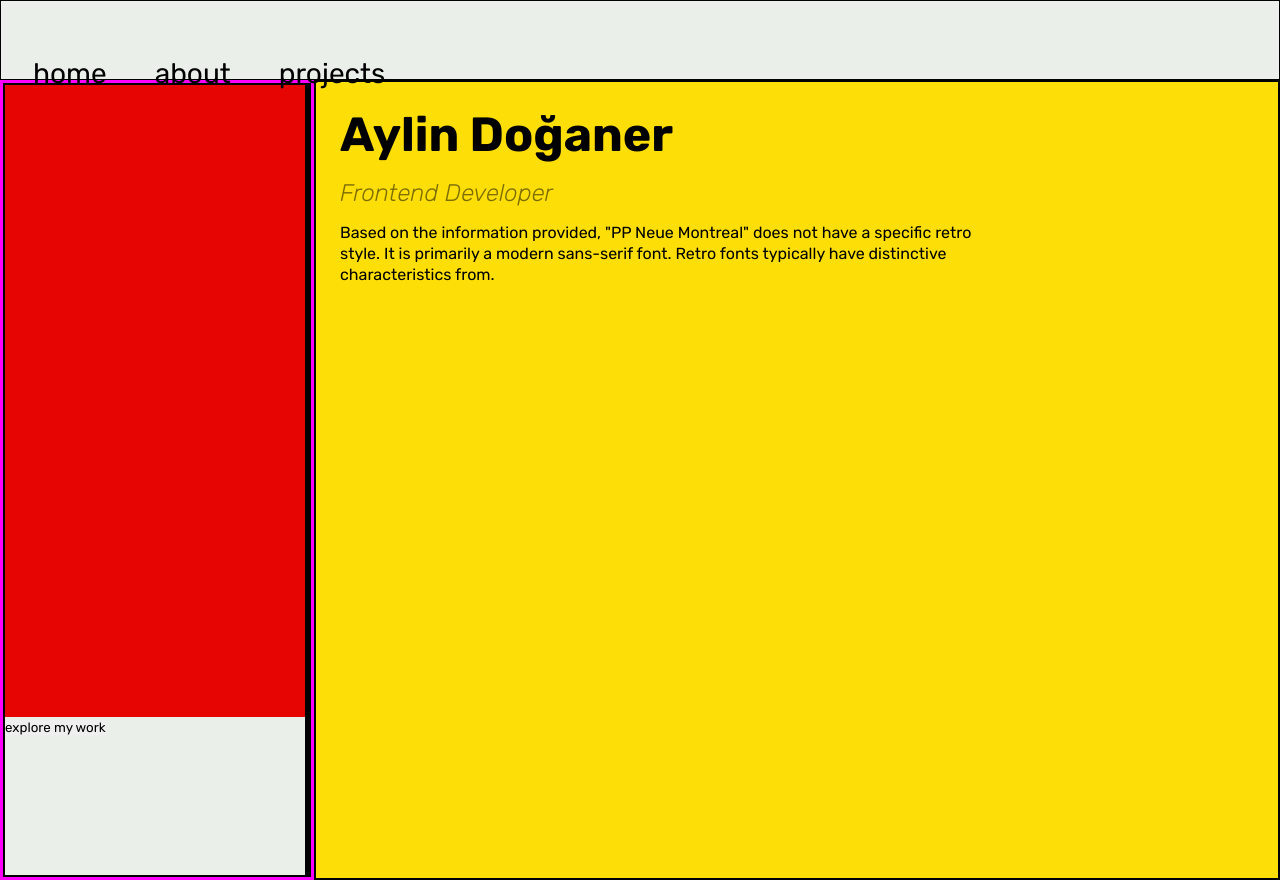
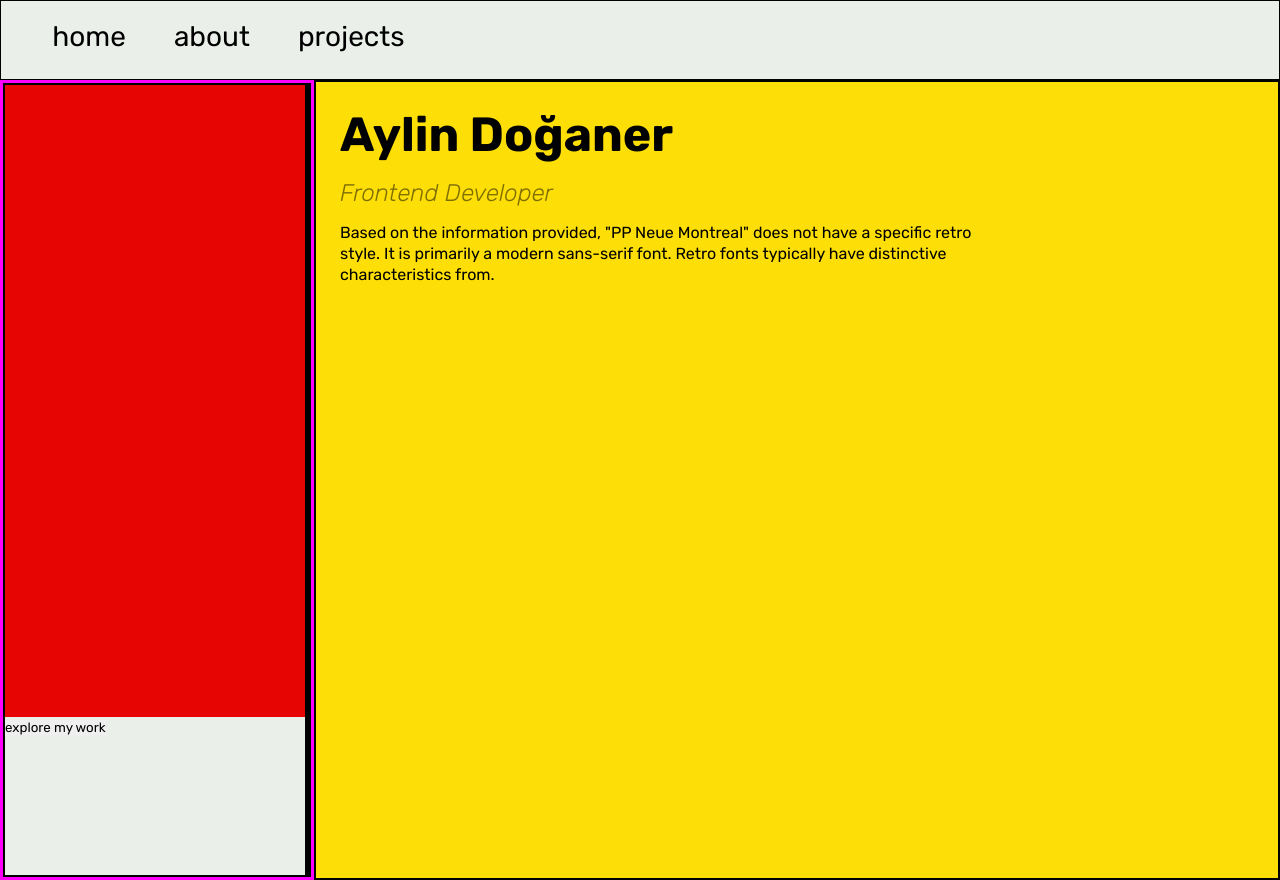
Before and after one commit to doganeraylin/personal-portfolio, a Nuxt app: page / in a window 1280 px wide. Built offline with nearby package versions, Linux system fonts and the light colour scheme.

Commit message:
fixed navbar desktop size

```diff
--- a/components/Navbar.vue
+++ b/components/Navbar.vue
@@ -17,7 +17,7 @@ export default {
 <template>
   <header>
     <input type="checkbox" id="nav-toggle" :class="{ 'expanded': isMenuOpen }" class="nav-toggle" @click="toggleMenu">
-    <nav >
+    <nav>
       <ul>
         <li><NuxtLink to="/">home</NuxtLink></li>
         <li><NuxtLink to="/about">about</NuxtLink></li>
@@ -31,7 +31,7 @@ export default {
 </template>
 
 <style lang="scss" scoped>
-
+@import "@/styles/variables.scss";
 header {
   text-align: center;
   // z-index: 999;
@@ -83,6 +83,8 @@ header {
 nav {
   text-align: left;
   width: 100%;
+  background-color: $primary-gray;
+  // border: 1px solid $black;
   transform: scale(1, 0);
   transform-origin: top;
   transition: transform 400ms ease-in-out;
@@ -90,8 +92,9 @@ nav {
 
 nav ul {
   margin: 3.5rem 0;
-  padding: 0;
+  padding: 1.5rem 0;
   list-style: none;
+  border: 1px solid $black;
 }
 
 nav li {
@@ -130,14 +133,18 @@ nav a {
   nav {
     text-align: left;
     transition: none;
+    display: flex;
     transform: scale(1,1);
-    display: flex;
-    justify-content: flex-start;
-    align-items: center;
+    padding: 1.2rem;
   }
 
   nav ul {
     display: flex;
+    align-items: center;
+    justify-content: space-around;
+    margin: 0;
+    padding: 0;
+    border: none;
   }
 
   nav li {
```
